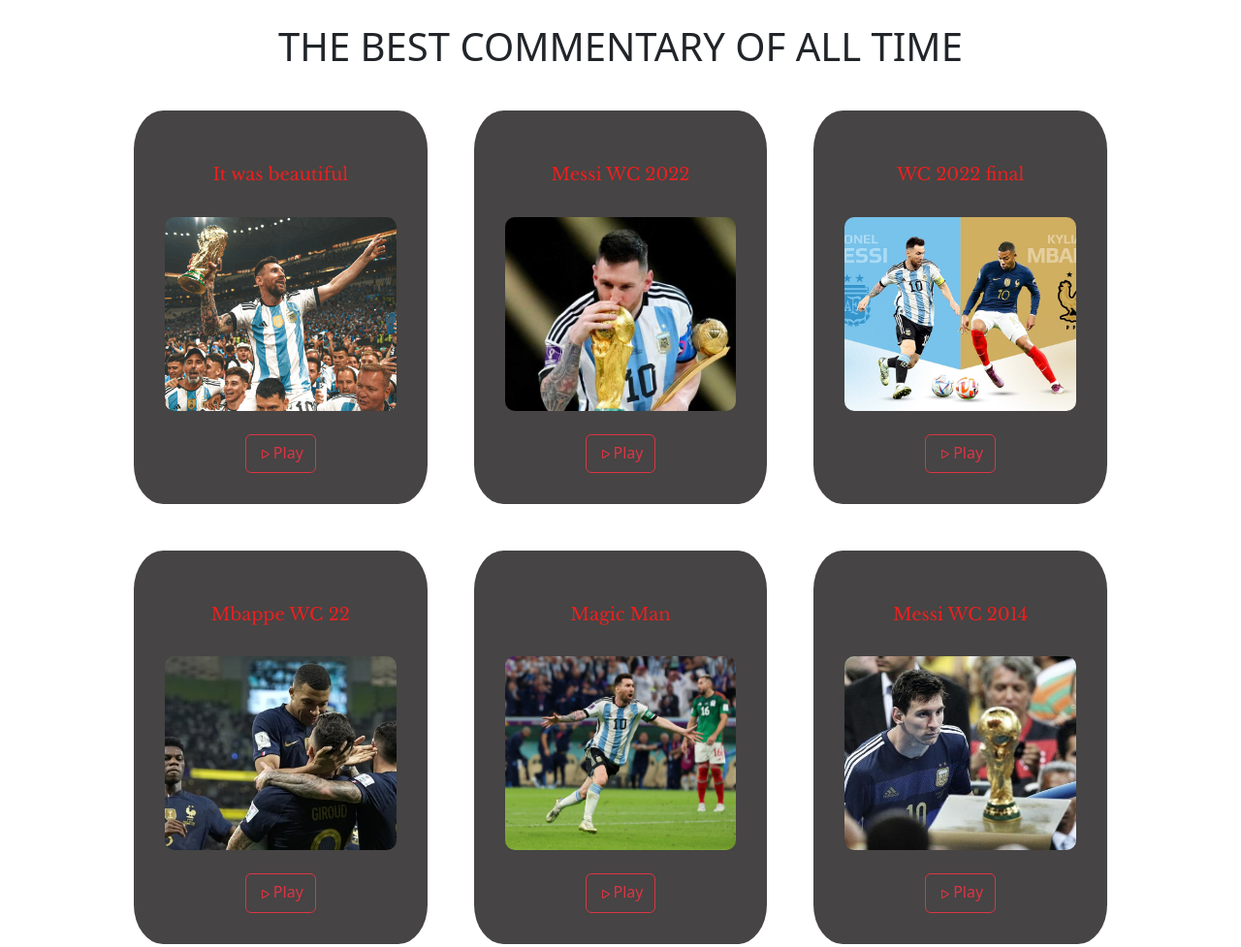
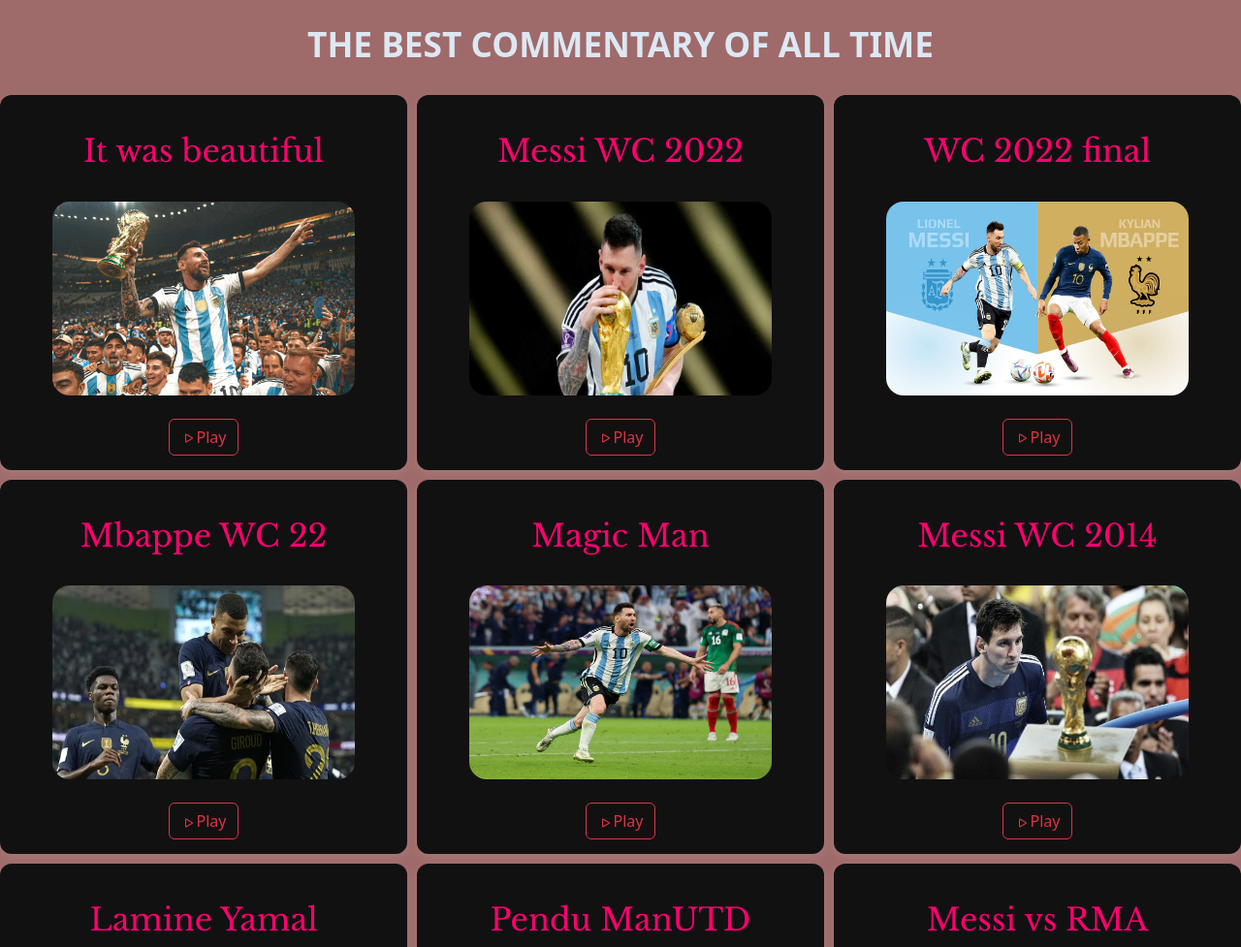
Before and after one commit to susee19/bestcommentry, a plain HTML site: page index.html in a window 1280 px wide. Shown: the top 977 px of the page at 97% size. Drawn offline with nearby package versions, Linux system fonts and the light colour scheme; a web font is replaced by a local one.

Commit message:
Update styles.css

```diff
--- a/styles.css
+++ b/styles.css
@@ -1,37 +1,31 @@
-
-h1{
+.bc{
+  background-color: rgb(159, 106, 106);
+}
+.ss{
     text-align: center;
-
+    color: rgb(220, 232, 243);
     font-weight: bolder;
-    font-size: 2.5rem;
+    font-size: 2.2rem;
     text-decoration: solid;
 }
 .containerr{
     display: grid;
-    grid-template-columns: minmax(0, 370px) minmax(0, 370px) minmax(0, 370px);
+    grid-template-columns: 1fr 1fr 1fr;
     grid-template-rows: 1fr 1fr 1fr;
-    margin-left: 10%;
-    margin-right: 10%;
-    padding: 10px;
-    gap:3rem;
-
-
+    gap:10px;
 }
 img{
-
-  width: 100%;
-  height: 200px;        /* or 13rem if you want */
-  object-fit: cover;    /* crops nicely */
-  border-radius: 10px;
-
+    height: 200px;
+    width:80%;
+    border-radius: 18px;
 }
 .containerr div {
-
-  border-radius: 10%;
-  padding: 2rem;
+  background-color: rgb(18, 17, 17);
+  color: rgb(255, 0, 111);
+  border-radius: 12px;
+  padding: 15px;
   box-shadow: 0 4px 10px rgba(255, 255, 255, 0.1);
   transition: transform 0.2s, box-shadow 0.2s;
-  background-color: rgb(70, 68, 68);
 
 
   display: flex;
@@ -40,18 +34,14 @@ img{
   justify-content: center; /* vertical center */
   text-align: center;
 }
-.cont h2{
-    color: rgb(236, 32, 32);
+h2{
+    color:black;
     font-family: Libre Baskerville;
-    font-size: large;
 }
-.button{
+button{
     display: inline-flex;
 }
 .pressed{
   opacity: 0.5;
   transform: scale(0.97);
 }
-svg{
-    height: 25px;
-}
```
